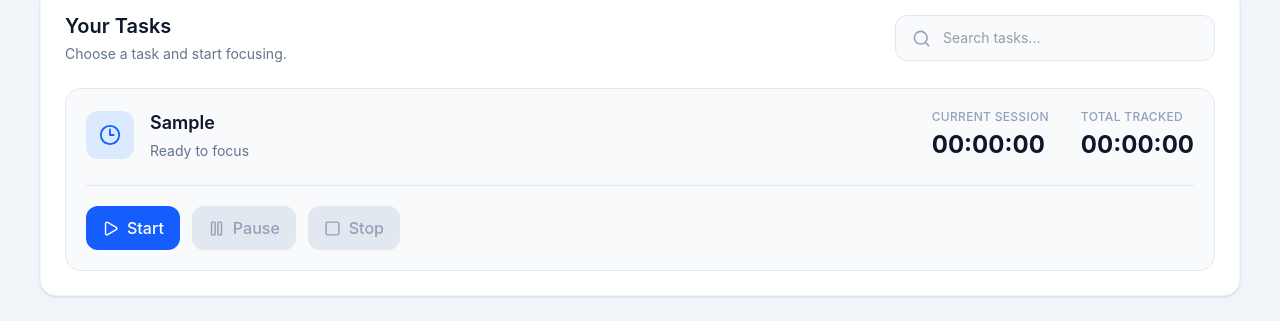
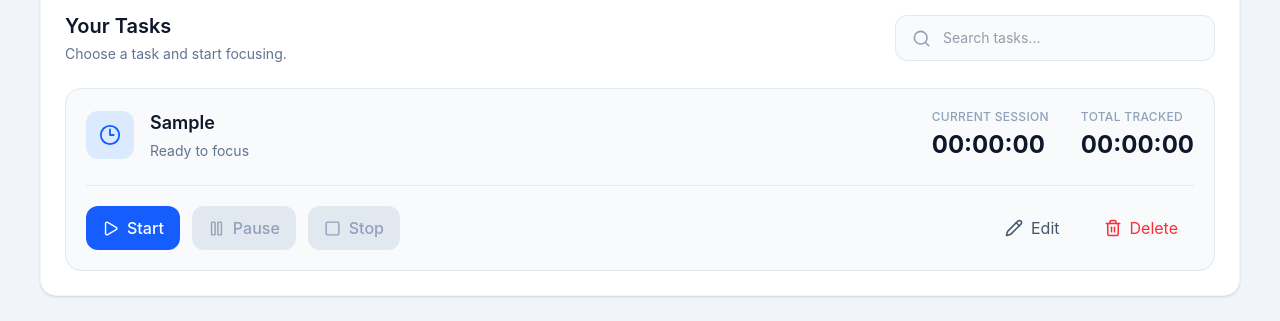
Before and after one commit to SambitiChattopadhyay/tickflow-app, a React (Vite) app: page /workspace in a window 1280 px wide. Both pictures are taken after typing "Sample" into the empty fields and a click on the button "Add Task". Shown: the part 469-790 px from the top of the page. Built offline with nearby package versions, Linux system fonts and the light colour scheme.

Commit message:
workspace updated

```diff
--- a/src/components/TaskCard.jsx
+++ b/src/components/TaskCard.jsx
@@ -1,328 +1,192 @@
-import { useState, useEffect } from "react";
+import { useState } from "react";
 import {
-  Play,
-  Pause,
-  Square,
-  Clock3,
+  Play,Pause,Square,Clock3, Pencil,Trash2,Check,X,
 } from "lucide-react";
+export default function TaskCard({
+  task,isActive,running,hasActiveTask,sessionSeconds,onStart,onPause,onStop,onUpdate,onDelete,formatTime,
+}) {
+  const [editing, setEditing] = useState(false);
+  const [editedTitle, setEditedTitle] = useState(task.title);
 
+  const isLocked = hasActiveTask && !isActive;
+  const displaySession = isActive ? sessionSeconds : 0;
 
-export default function TaskCard({ task }) {
+  const saveEdit = () => {
+    if (!editedTitle.trim()) return;
 
-  const [seconds, setSeconds] = useState(0);
-  const [running, setRunning] = useState(false);
-
-
-  useEffect(() => {
-
-    let interval;
-
-
-    if (running) {
-
-      interval = setInterval(() => {
-
-        setSeconds((prev) => prev + 1);
-
-      }, 1000);
-
-    }
-
-
-    return () => {
-
-      clearInterval(interval);
-
-    };
-
-  }, [running]);
-
-
-  const formatTime = (totalSeconds) => {
-
-    const hrs = Math.floor(
-      totalSeconds / 3600
-    );
-
-    const mins = Math.floor(
-      (totalSeconds % 3600) / 60
-    );
-
-    const secs =
-      totalSeconds % 60;
-
-
-    return `${String(hrs).padStart(
-      2,
-      "0"
-    )}:${String(mins).padStart(
-      2,
-      "0"
-    )}:${String(secs).padStart(
-      2,
-      "0"
-    )}`;
-
+    onUpdate(task.id, editedTitle);
+    setEditing(false);
   };
-
-
-  const stopTimer = () => {
-
-    setRunning(false);
-    setSeconds(0);
-
+  const cancelEdit = () => {
+    setEditedTitle(task.title);
+    setEditing(false);
   };
-
+  const buttonBase =
+    "flex items-center gap-2 px-4 py-2.5 rounded-xl font-medium transition disabled:bg-slate-200 disabled:text-slate-400 disabled:cursor-not-allowed";
 
   return (
     <div
-      className="
-        bg-slate-50
-        border
-        border-slate-200
-        rounded-2xl
-        p-5
-        transition
-        hover:border-blue-200
-        hover:shadow-sm
-      "
+      className={`rounded-2xl p-5 border transition ${
+        isActive
+          ? "bg-blue-50 border-blue-300 shadow-sm"
+          : "bg-slate-50 border-slate-200 hover:border-blue-200"
+      }`}
     >
-
+      {/* TOP SECTION */}
       <div className="flex flex-col lg:flex-row lg:items-center lg:justify-between gap-6">
-
-
-        {/* Task Information */}
-
         <div className="flex items-center gap-4 min-w-0">
-
-
-          {/* Task Icon */}
-
           <div
-            className="
-              w-12
-              h-12
-              shrink-0
-              rounded-xl
-              bg-blue-100
-              text-blue-600
-              flex
-              items-center
-              justify-center
-            "
+            className={`w-12 h-12 shrink-0 rounded-xl flex items-center justify-center ${
+              isActive
+                ? "bg-blue-600 text-white"
+                : "bg-blue-100 text-blue-600"
+            }`}
           >
-
             <Clock3 size={22} />
-
           </div>
 
+          <div className="min-w-0">
+            <div className="flex items-center gap-3">
+              {editing ? (
+                <input
+                  value={editedTitle}
+                  onChange={(e) => setEditedTitle(e.target.value)}
+                  onKeyDown={(e) => {
+                    if (e.key === "Enter") saveEdit();
+                    if (e.key === "Escape") cancelEdit();
+                  }}
+                  autoFocus
+                  className="px-3 py-2 border border-blue-400 rounded-lg outline-none text-slate-900 bg-white"
+                />
+              ) : (
+                <h3 className="text-lg font-semibold text-slate-900 truncate">
+                  {task.title}
+                </h3>
+              )}
 
-          <div className="min-w-0">
-
-
-            {/* Task Name */}
-
-            <h3
-              className="
-                text-lg
-                font-semibold
-                text-slate-900
-                truncate
-              "
-            >
-
-              {task.title}
-
-            </h3>
-
+              {isActive && (
+                <span className="text-xs font-medium px-2.5 py-1 rounded-full bg-blue-600 text-white">
+                  {running ? "RUNNING" : "PAUSED"}
+                </span>
+              )}
+            </div>
 
             <p className="text-sm text-slate-500 mt-1">
-
-              {running
-                ? "Currently tracking"
-                : "Ready to focus"
-              }
-
+              {isActive
+                ? running
+                  ? "Currently tracking"
+                  : "Session paused"
+                : isLocked
+                ? "Another task is currently active"
+                : "Ready to focus"}
             </p>
-
           </div>
-
         </div>
 
+        {/* TIME */}
+        <div className="flex flex-col sm:flex-row sm:items-center gap-5 lg:gap-8">
+          <TimeInfo
+            label="Current Session"
+            value={formatTime(displaySession)}
+          />
 
-
-        {/* Timer Information */}
-
-        <div
-          className="
-            flex
-            flex-col
-            sm:flex-row
-            sm:items-center
-            gap-5
-            lg:gap-8
-          "
-        >
-
-
-          {/* Current Session */}
-
-          <div>
-
-            <p className="text-xs font-medium text-slate-400 uppercase tracking-wide">
-
-              Current Session
-
-            </p>
-
-
-            <p className="text-2xl font-bold text-slate-900 mt-1">
-
-              {formatTime(seconds)}
-
-            </p>
-
-          </div>
-
-
-
-          {/* Total Tracked */}
-
-          <div>
-
-            <p className="text-xs font-medium text-slate-400 uppercase tracking-wide">
-
-              Total Tracked
-
-            </p>
-
-
-            <p className="text-2xl font-bold text-slate-900 mt-1">
-
-              {formatTime(seconds)}
-
-            </p>
-
-          </div>
-
+          <TimeInfo
+            label="Total Tracked"
+            value={formatTime(task.totalSeconds + displaySession)}
+          />
         </div>
-
       </div>
 
+      {/* CONTROLS */}
+      <div className="flex flex-wrap items-center gap-3 mt-6 pt-5 border-t border-slate-200">
+        <button
+          onClick={onStart}
+          disabled={isLocked || (isActive && running) || editing}
+          className={`${buttonBase} bg-blue-600 hover:bg-blue-700 text-white`}
+        >
+          <Play size={17} />
 
-
-      {/* Controls */}
-
-      <div
-        className="
-          flex
-          flex-wrap
-          items-center
-          gap-3
-          mt-6
-          pt-5
-          border-t
-          border-slate-200
-        "
-      >
-
-
-        {/* Start */}
+          {isLocked
+            ? "Task Active"
+            : isActive && !running
+            ? "Resume"
+            : "Start"}
+        </button>
 
         <button
-          onClick={() =>
-            setRunning(true)
-          }
-          disabled={running}
-          className="
-            flex
-            items-center
-            gap-2
-            bg-blue-600
-            hover:bg-blue-700
-            disabled:bg-slate-300
-            disabled:cursor-not-allowed
-            text-white
-            font-medium
-            px-4
-            py-2.5
-            rounded-xl
-            transition
-          "
+          onClick={onPause}
+          disabled={!isActive || !running || editing}
+          className={`${buttonBase} bg-amber-500 hover:bg-amber-600 text-white`}
         >
-
-          <Play size={17} />
-
-          Start
-
+          <Pause size={17} />
+          Pause
         </button>
 
-
-
-        {/* Pause */}
-
         <button
-          onClick={() =>
-            setRunning(false)
-          }
-          disabled={!running}
-          className="
-            flex
-            items-center
-            gap-2
-            bg-amber-500
-            hover:bg-amber-600
-            disabled:bg-slate-200
-            disabled:text-slate-400
-            disabled:cursor-not-allowed
-            text-white
-            font-medium
-            px-4
-            py-2.5
-            rounded-xl
-            transition
-          "
+          onClick={onStop}
+          disabled={!isActive || editing}
+          className={`${buttonBase} bg-red-500 hover:bg-red-600 text-white`}
         >
-
-          <Pause size={17} />
-
-          Pause
-
+          <Square size={17} />
+          Stop
         </button>
 
+        <div className="flex-1" />
 
+        {editing ? (
+          <>
+            <button
+              onClick={saveEdit}
+              className={`${buttonBase} bg-green-600 hover:bg-green-700 text-white`}
+            >
+              <Check size={17} />
+              Save
+            </button>
 
-        {/* Stop */}
+            <button
+              onClick={cancelEdit}
+              className={`${buttonBase} bg-slate-200 hover:bg-slate-300 text-slate-700`}
+            >
+              <X size={17} />
+              Cancel
+            </button>
+          </>
+        ) : (
+          <>
+            <button
+              onClick={() => setEditing(true)}
+              disabled={isActive}
+              className="flex items-center gap-2 px-4 py-2.5 rounded-xl text-slate-600 hover:bg-blue-50 hover:text-blue-600 disabled:text-slate-300 disabled:cursor-not-allowed transition"
+            >
+              <Pencil size={18} />
+              Edit
+            </button>
 
-        <button
-          onClick={stopTimer}
-          disabled={!running && seconds === 0}
-          className="
-            flex
-            items-center
-            gap-2
-            bg-red-500
-            hover:bg-red-600
-            disabled:bg-slate-200
-            disabled:text-slate-400
-            disabled:cursor-not-allowed
-            text-white
-            font-medium
-            px-4
-            py-2.5
-            rounded-xl
-            transition
-          "
-        >
-
-          <Square size={17} />
-
-          Stop
-
-        </button>
-
+            <button
+              onClick={() => onDelete(task.id)}
+              disabled={isActive}
+              className="flex items-center gap-2 px-4 py-2.5 rounded-xl text-red-500 hover:bg-red-50 disabled:text-slate-300 disabled:cursor-not-allowed transition"
+            >
+              <Trash2 size={18} />
+              Delete
+            </button>
+          </>
+        )}
       </div>
-
     </div>
   );
 }
+
+function TimeInfo({ label, value }) {
+  return (
+    <div>
+      <p className="text-xs font-medium text-slate-400 uppercase tracking-wide">
+        {label}
+      </p>
+
+      <p className="text-2xl font-bold text-slate-900 mt-1">
+        {value}
+      </p>
+    </div>
+  );
+}
--- a/src/pages/WorkspacePage.jsx
+++ b/src/pages/WorkspacePage.jsx
@@ -1,4 +1,4 @@
-import { useState } from "react";
+import { useEffect, useState } from "react";
 import {
   Search,
   Plus,
@@ -8,27 +8,172 @@ import {
 
 import TaskCard from "../components/TaskCard";
 
-
 export default function WorkspacePage() {
   const [taskName, setTaskName] = useState("");
   const [search, setSearch] = useState("");
-
   const [tasks, setTasks] = useState([]);
 
+  // Only one task can be active at a time
+  const [activeTaskId, setActiveTaskId] = useState(null);
+
+  // Current active session timer
+  const [seconds, setSeconds] = useState(0);
+
+  // Whether the active timer is running
+  const [running, setRunning] = useState(false);
+
+  // =========================
+  // TIMER
+  // =========================
+
+  useEffect(() => {
+    let interval;
+
+    if (running && activeTaskId !== null) {
+      interval = setInterval(() => {
+        setSeconds((prev) => prev + 1);
+      }, 1000);
+    }
+
+    return () => {
+      clearInterval(interval);
+    };
+  }, [running, activeTaskId]);
+
+  // =========================
+  // ADD TASK
+  // =========================
 
   const addTask = () => {
     if (!taskName.trim()) return;
 
     const newTask = {
       id: Date.now(),
-      title: taskName,
+      title: taskName.trim(),
+      totalSeconds: 0,
     };
 
-    setTasks([...tasks, newTask]);
+    setTasks((prev) => [...prev, newTask]);
 
     setTaskName("");
   };
 
+  // =========================
+  // UPDATE TASK
+  // =========================
+
+  const updateTask = (taskId, newTitle) => {
+    if (!newTitle.trim()) return;
+
+    setTasks((prev) =>
+      prev.map((task) =>
+        task.id === taskId
+          ? {
+              ...task,
+              title: newTitle.trim(),
+            }
+          : task
+      )
+    );
+  };
+
+  // =========================
+  // DELETE TASK
+  // =========================
+
+  const deleteTask = (taskId) => {
+    const confirmed = window.confirm(
+      "Are you sure you want to delete this task?"
+    );
+
+    if (!confirmed) return;
+
+    setTasks((prev) =>
+      prev.filter((task) => task.id !== taskId)
+    );
+  };
+
+  // =========================
+  // FORMAT TIME
+  // =========================
+
+  const formatTime = (totalSeconds) => {
+    const hrs = Math.floor(totalSeconds / 3600);
+
+    const mins = Math.floor(
+      (totalSeconds % 3600) / 60
+    );
+
+    const secs = totalSeconds % 60;
+
+    return `${String(hrs).padStart(
+      2,
+      "0"
+    )}:${String(mins).padStart(
+      2,
+      "0"
+    )}:${String(secs).padStart(
+      2,
+      "0"
+    )}`;
+  };
+
+  // =========================
+  // START TASK
+  // =========================
+
+  const startTask = (taskId) => {
+    // Another task is already active
+    if (
+      activeTaskId !== null &&
+      activeTaskId !== taskId
+    ) {
+      return;
+    }
+
+    setActiveTaskId(taskId);
+
+    setRunning(true);
+  };
+
+  // =========================
+  // PAUSE TASK
+  // =========================
+
+  const pauseTask = () => {
+    setRunning(false);
+  };
+
+  // =========================
+  // STOP TASK
+  // =========================
+
+  const stopTask = () => {
+    if (activeTaskId === null) return;
+
+    // Add current session time
+    // to the task's total tracked time
+    setTasks((prev) =>
+      prev.map((task) =>
+        task.id === activeTaskId
+          ? {
+              ...task,
+              totalSeconds:
+                task.totalSeconds + seconds,
+            }
+          : task
+      )
+    );
+
+    // End session
+    setRunning(false);
+    setSeconds(0);
+    setActiveTaskId(null);
+  };
+
+  // =========================
+  // SEARCH
+  // =========================
 
   const filteredTasks = tasks.filter((task) =>
     task.title
@@ -36,85 +181,57 @@ export default function WorkspacePage() {
       .includes(search.toLowerCase())
   );
 
-
   return (
     <div className="min-h-screen bg-slate-100">
-
       <div className="max-w-7xl mx-auto px-6 py-8 lg:px-10 lg:py-10">
 
-
-        {/* Header */}
+        {/* HEADER */}
 
         <header className="mb-8">
-
           <div className="flex items-center gap-3 mb-3">
 
             <div className="w-11 h-11 rounded-xl bg-blue-100 text-blue-600 flex items-center justify-center">
-
               <Sparkles size={22} />
-
             </div>
 
-
             <p className="text-sm font-medium text-blue-600">
-
               YOUR FOCUSED SPACE
-
             </p>
 
           </div>
 
-
           <h1 className="text-4xl lg:text-5xl font-bold text-slate-900">
-
             Workspace
-
           </h1>
 
-
           <p className="text-slate-500 mt-3 text-lg">
-
             Organize your tasks and focus on what matters most.
-
           </p>
-
         </header>
 
 
-
-        {/* Main Top Section */}
+        {/* QUICK ADD + SUMMARY */}
 
         <section className="grid grid-cols-1 lg:grid-cols-3 gap-6 mb-8">
 
-
-          {/* Quick Add */}
+          {/* QUICK ADD */}
 
           <div className="lg:col-span-2 bg-white rounded-2xl p-6 lg:p-8 shadow-sm border border-slate-100">
 
             <div className="flex items-start gap-4 mb-6">
 
               <div className="w-12 h-12 rounded-xl bg-blue-50 text-blue-600 flex items-center justify-center shrink-0">
-
                 <Plus size={24} />
-
               </div>
 
-
               <div>
-
                 <h2 className="text-xl font-semibold text-slate-900">
-
                   Quick Add
-
                 </h2>
 
-
                 <p className="text-sm text-slate-500 mt-1">
-
                   Add something you want to focus on.
-
                 </p>
-
               </div>
 
             </div>
@@ -143,13 +260,10 @@ export default function WorkspacePage() {
                   border-slate-200
                   text-slate-800
                   outline-none
-                  transition
                   focus:ring-2
                   focus:ring-blue-500
-                  focus:border-blue-500
                 "
               />
-
 
               <button
                 onClick={addTask}
@@ -168,11 +282,9 @@ export default function WorkspacePage() {
                   transition
                 "
               >
-
                 <Plus size={20} />
 
                 Add Task
-
               </button>
 
             </div>
@@ -180,8 +292,7 @@ export default function WorkspacePage() {
           </div>
 
 
-
-          {/* Task Summary */}
+          {/* TASK SUMMARY */}
 
           <div className="bg-slate-900 rounded-2xl p-6 text-white">
 
@@ -190,20 +301,14 @@ export default function WorkspacePage() {
               <div>
 
                 <p className="text-sm text-slate-400">
-
                   WORKSPACE
-
                 </p>
 
-
                 <h2 className="text-xl font-semibold mt-1">
-
                   Your Tasks
-
                 </h2>
 
               </div>
-
 
               <ListTodo
                 size={24}
@@ -214,9 +319,7 @@ export default function WorkspacePage() {
 
 
             <p className="text-5xl font-bold">
-
               {tasks.length}
-
             </p>
 
 
@@ -224,47 +327,54 @@ export default function WorkspacePage() {
 
               {tasks.length === 1
                 ? "task created"
-                : "tasks created"
-              }
+                : "tasks created"}
 
             </p>
+
+
+            {/* ACTIVE SESSION */}
+
+            {activeTaskId !== null && (
+
+              <div className="mt-8 pt-5 border-t border-slate-700">
+
+                <p className="text-xs uppercase tracking-wide text-slate-400">
+                  Current Session
+                </p>
+
+                <p className="text-2xl font-bold mt-2">
+                  {formatTime(seconds)}
+                </p>
+
+              </div>
+
+            )}
 
           </div>
 
         </section>
 
 
-
-        {/* Task Workspace */}
+        {/* TASK SECTION */}
 
         <section className="bg-white rounded-2xl p-6 shadow-sm border border-slate-100">
 
-
-          {/* Section Header */}
-
           <div className="flex flex-col lg:flex-row lg:items-center justify-between gap-5 mb-6">
-
 
             <div>
 
               <h2 className="text-xl font-semibold text-slate-900">
-
                 Your Tasks
-
               </h2>
 
-
               <p className="text-sm text-slate-500 mt-1">
-
                 Choose a task and start focusing.
-
               </p>
 
             </div>
 
 
-
-            {/* Search */}
+            {/* SEARCH */}
 
             <div className="
               flex
@@ -284,7 +394,6 @@ export default function WorkspacePage() {
                 size={19}
                 className="text-slate-400"
               />
-
 
               <input
                 type="text"
@@ -307,8 +416,7 @@ export default function WorkspacePage() {
           </div>
 
 
-
-          {/* Task List / Empty State */}
+          {/* EMPTY STATE */}
 
           {tasks.length === 0 ? (
 
@@ -343,16 +451,12 @@ export default function WorkspacePage() {
 
 
               <h3 className="font-semibold text-slate-800">
-
                 No tasks yet
-
               </h3>
 
 
-              <p className="text-sm text-slate-500 mt-2 max-w-sm">
-
-                Add your first task above and start tracking your focus time.
-
+              <p className="text-sm text-slate-500 mt-2">
+                Add your first task above and start focusing.
               </p>
 
             </div>
@@ -362,16 +466,11 @@ export default function WorkspacePage() {
             <div className="py-14 text-center">
 
               <p className="font-medium text-slate-700">
-
                 No matching tasks found
-
               </p>
 
-
               <p className="text-sm text-slate-500 mt-2">
-
                 Try searching for something else.
-
               </p>
 
             </div>
@@ -385,6 +484,22 @@ export default function WorkspacePage() {
                 <TaskCard
                   key={task.id}
                   task={task}
+                  isActive={activeTaskId === task.id}
+                  running={running}
+                  hasActiveTask={activeTaskId !== null}
+                  sessionSeconds={
+                    activeTaskId === task.id
+                      ? seconds
+                      : 0
+                  }
+                  onStart={() =>
+                    startTask(task.id)
+                  }
+                  onPause={pauseTask}
+                  onStop={stopTask}
+                  onUpdate={updateTask}
+                  onDelete={deleteTask}
+                  formatTime={formatTime}
                 />
 
               ))}
@@ -395,9 +510,7 @@ export default function WorkspacePage() {
 
         </section>
 
-
       </div>
-
     </div>
   );
 }
```
